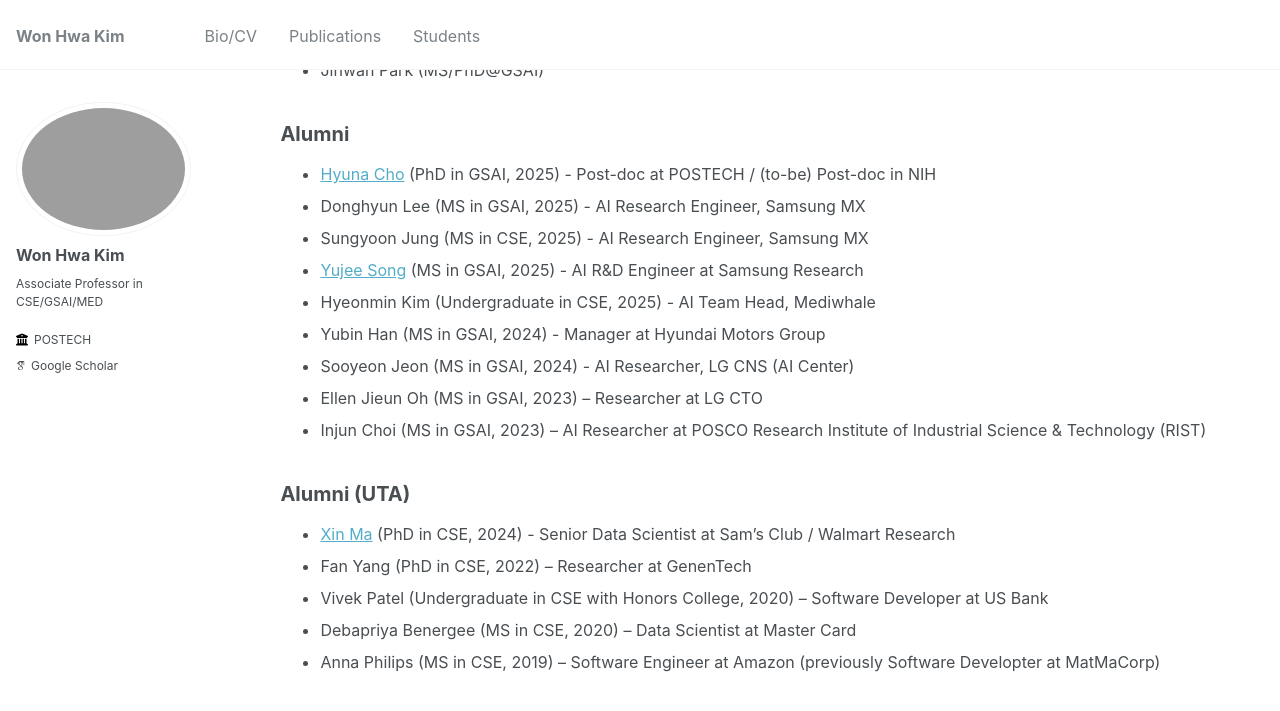
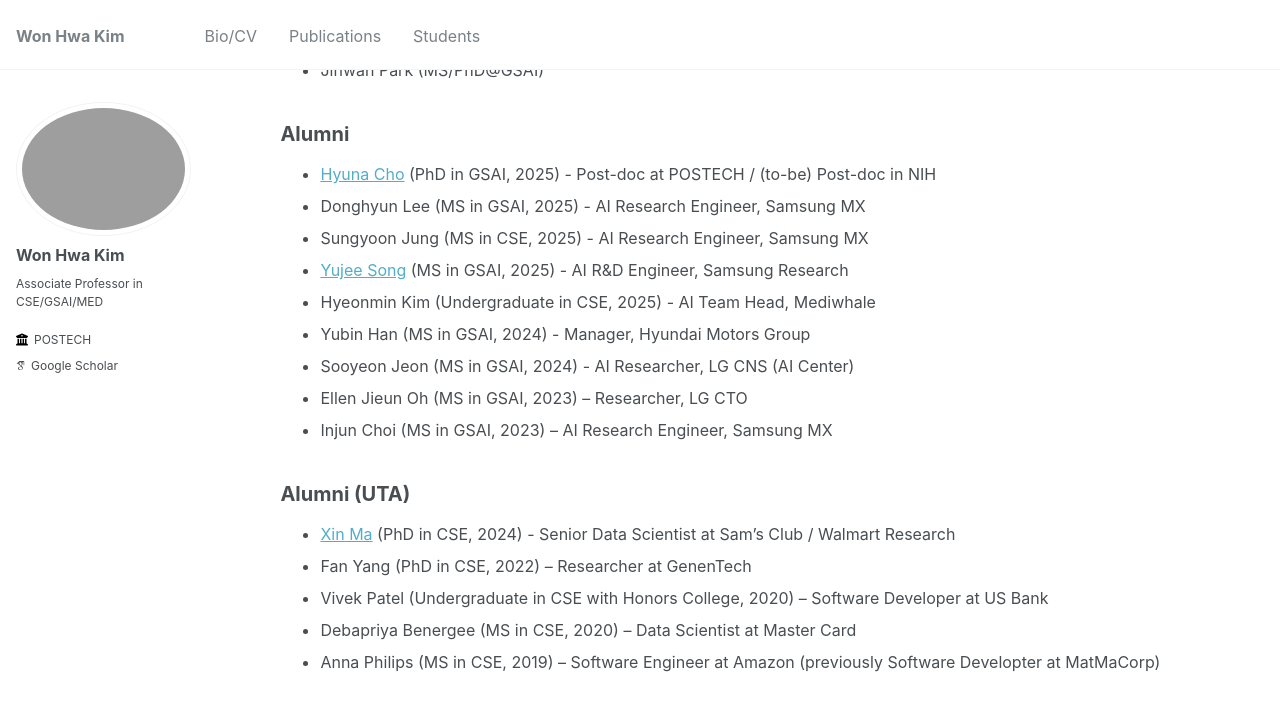
Before and after one commit to wwplato/wwplato.github.io, a Jekyll site: the page built from _pages/students.md, in a window 1280 px wide and 900 px high, scrolled down 501 px. Shown: the top 711 px of the window. Built offline with Jekyll 4.4.1, drawn with Linux system fonts in a browser that asks for light colours; some web fonts are replaced.

Commit message:
Update students.md

```diff
--- a/_pages/students.md
+++ b/_pages/students.md
@@ -25,12 +25,13 @@ Alumni
 * [Hyuna Cho](http://sites.google.com/view/hyunacho "Hyuna Cho") (PhD in GSAI, 2025) - Post-doc at POSTECH / (to-be) Post-doc in NIH
 * Donghyun Lee (MS in GSAI, 2025) - AI Research Engineer, Samsung MX
 * Sungyoon Jung (MS in CSE, 2025) - AI Research Engineer, Samsung MX
-* [Yujee Song](https://jardindelsol.github.io "Yujee Song") (MS in GSAI, 2025) - AI R&D Engineer at Samsung Research
+* [Yujee Song](https://jardindelsol.github.io "Yujee Song") (MS in GSAI, 2025) - AI R&D Engineer, Samsung Research
 * Hyeonmin Kim (Undergraduate in CSE, 2025) - AI Team Head, Mediwhale
-* Yubin Han (MS in GSAI, 2024) - Manager at Hyundai Motors Group
+* Yubin Han (MS in GSAI, 2024) - Manager, Hyundai Motors Group
 * Sooyeon Jeon (MS in GSAI, 2024) - AI Researcher, LG CNS (AI Center)
-* Ellen Jieun Oh (MS in GSAI, 2023) – Researcher at LG CTO
-* Injun Choi (MS in GSAI, 2023) – AI Researcher at POSCO Research Institute of Industrial Science & Technology (RIST)
+* Ellen Jieun Oh (MS in GSAI, 2023) – Researcher, LG CTO
+* Injun Choi (MS in GSAI, 2023) – AI Research Engineer, Samsung MX
+  <!--AI Researcher, POSCO Research Institute of Industrial Science & Technology (RIST)-->
 
 Alumni (UTA)
 ----
```
